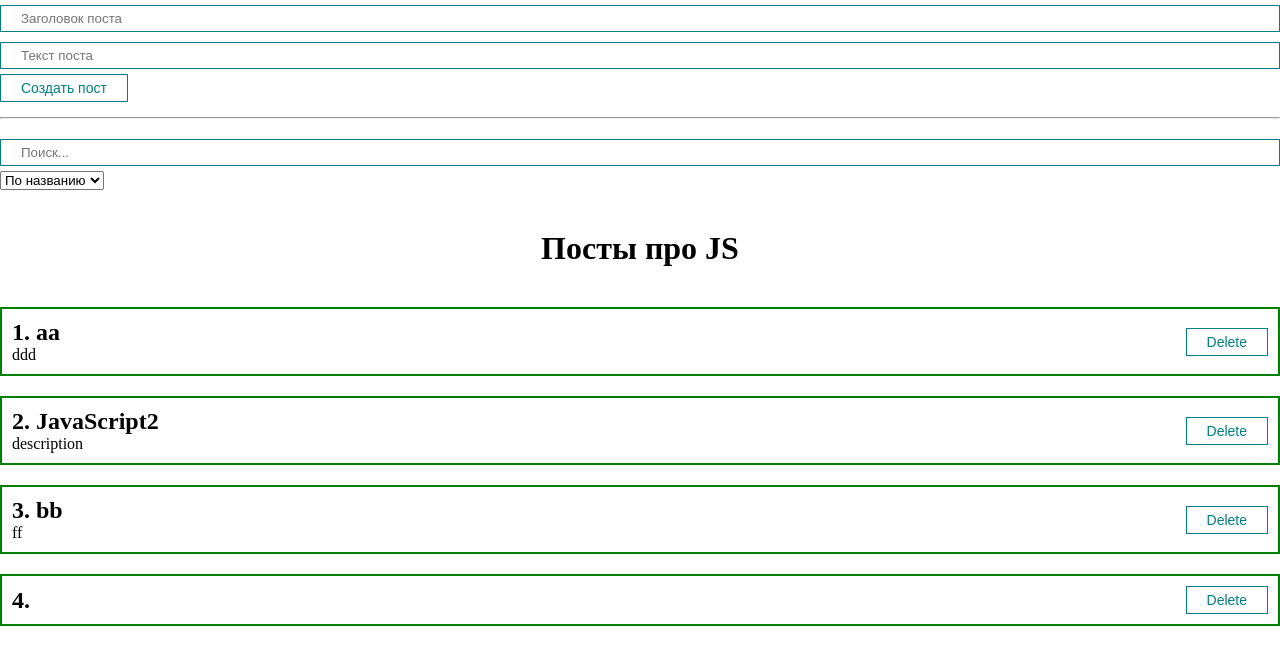
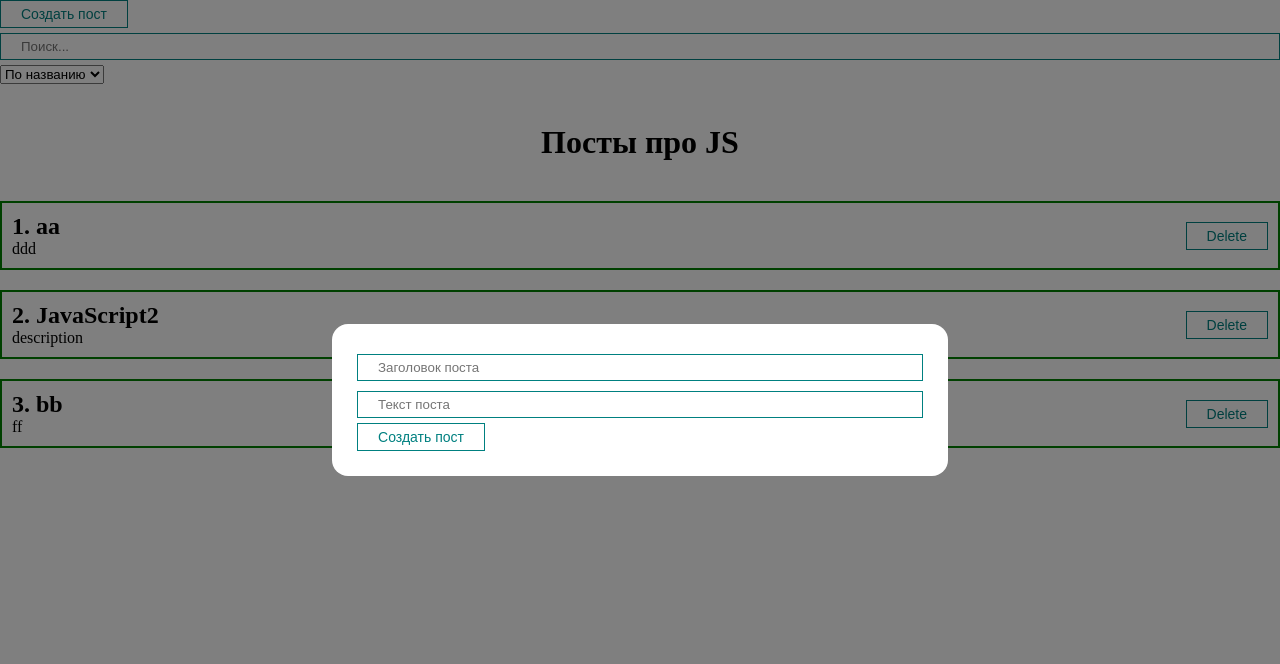
Before and after one commit to Vlad1slav1vanov/react-app, a React (Create React App) app: page / in a window 1280 px wide. Both pictures are taken after a click on the button "Создать пост". Shown: the top 664 px of the page. Built offline with nearby package versions, Linux system fonts and the light colour scheme; the HTML template or start-up script is replaced by a standard one.

Commit message:
Create Modal

```diff
--- a/src/App.js
+++ b/src/App.js
@@ -3,6 +3,8 @@
 import { useMemo, useState } from "react";
 import PostForm from "./components/PostForm";
 import PostFilter from "./components/PostFilter";
+import MyModal from "./components/UI/MyModal/MyModal";
+import MyButton from "./components/UI/Button/MyButton";
 
 function App() {
   const [posts, setPosts] = useState([
@@ -15,6 +17,7 @@
 
   const createPost = (newPost) => {
     setPosts([...posts, newPost])
+    setModal(false)
   }
 
   const removePost = (post) => {
@@ -34,10 +37,16 @@
     return sortedPosts.filter(post => post.title.toLowerCase().includes(filter.query))
   }, [filter.query, sortedPosts])
 
+  const [modal, setModal] = useState(false)
+
   return (
     <div className="App">
-      <PostForm create={createPost}/>
-      <hr style={{margin: '15px 0'}} />
+      <MyButton style={{margin: "25px, 0"}} onClick={() => setModal(true)}>
+        Создать пост
+      </MyButton>
+      <MyModal visible={modal} setVisible={setModal}>
+        <PostForm create={createPost}/>
+      </MyModal>
       <PostFilter
         filter={filter}
         setFilter={setFilter}
--- a/src/components/UI/MyModal/MyModal.jsx
+++ b/src/components/UI/MyModal/MyModal.jsx
@@ -1,8 +1,19 @@
 import React from "react";
+import classes from "./MyModal.module.css";
 
-const MyModal = () => {
+const MyModal = ({children, visible, setVisible}) => {
+    const rootClasses = [classes.myModal]
+
+    if (visible) {
+        rootClasses.push(classes.active)
+    }
+
     return (
-
+        <div className={rootClasses.join(' ')} onClick={() => setVisible(false)}>
+            <div className={classes.myModalContent} onClick={(e) => e.stopPropagation()}>
+                {children}
+            </div>
+        </div>
     )
 }
 
--- a/src/components/UI/MyModal/MyModal.module.css
+++ b/src/components/UI/MyModal/MyModal.module.css
@@ -1,3 +1,22 @@
 .myModal {
     position: fixed;
+    top: 0;
+    right: 0;
+    bottom: 0;
+    left: 0;
+    display: none;
+    background-color: rgba(0, 0, 0, 0.5);
 }
+
+.myModalContent {
+    padding: 25px;
+    background: white;
+    border-radius: 16px;
+    min-width: 250px;
+}
+
+.myModal.active {
+    display: flex;
+    justify-content: center;
+    align-items: center;
+}
```
